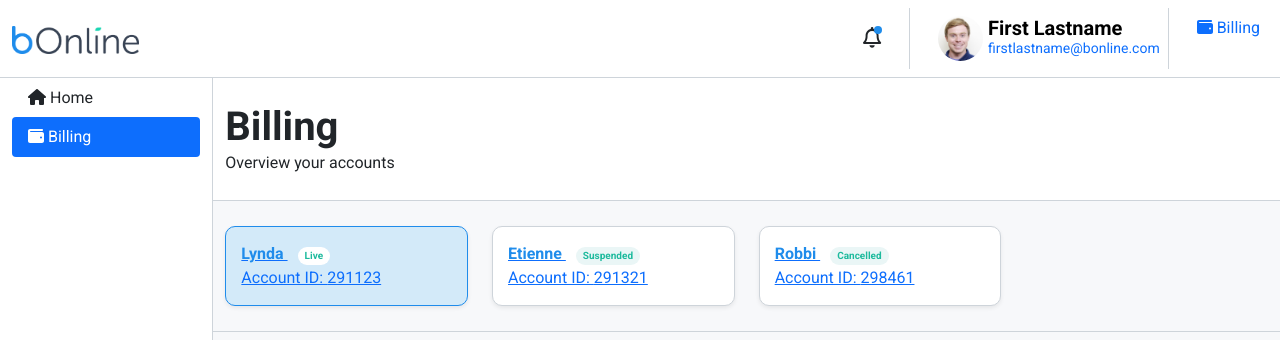
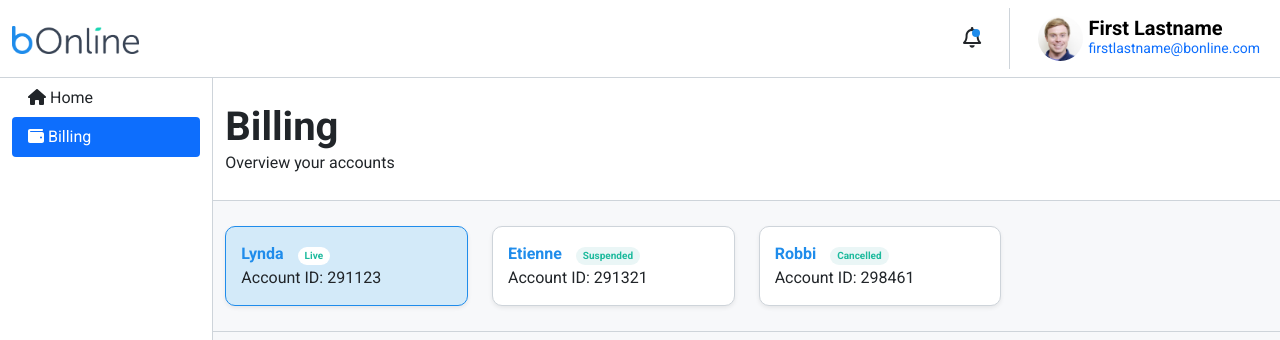
Before and after one commit to Benybodipo/VueJs-single-page-assessment, a Vue app: page /billing/291123 in a window 1280 px wide. Shown: the top 340 px of the page. Built offline with nearby package versions, Linux system fonts and the light colour scheme; no server answers; data requests are answered from the project's data file.

Commit message:
Made navbar responsive

```diff
--- a/src/assets/css/main.css
+++ b/src/assets/css/main.css
@@ -42,13 +42,18 @@ header {
     color: inherit;
 }
 
-.notification .nav-link::before
+.notification .nav-link .bell-container
+{
+    position: relative;
+}
+
+.notification .nav-link .bell-container::before
 {
     content: '';
     display: inline-block;
     position: absolute;
     top: 3px;
-    right: 7px;
+    right: 1px;
     width: 8px;
     height: 8px;
     background-color: var(--blue);
@@ -168,6 +173,14 @@ aside .list-group-item a
     border-radius: 10px;
     background: #fff;
 
+}
+
+.account a
+{
+    text-decoration: none;
+}
+.account a p {
+    color: #212529;
 }
 
 .account .status
@@ -295,3 +308,38 @@ aside .list-group-item a
     transform: rotate(90deg);
     font-size: 19px;
 }
+
+
+@media screen and (max-width: 768px)
+{
+    .nav-item {
+        border: none;
+
+    }
+
+    .nav-link
+    {
+        text-align: left;
+    }
+
+    .nav-item.notification a
+    {
+        font-size: inherit;
+    }
+    .nav-item.notification
+    {
+        justify-content:flex-start;
+        padding-left: 20px;
+
+    }
+    .nav-item.notification span:nth-child(2)
+    {
+        display: inline-block !important;
+        margin-left: 10px;
+    }
+
+    .nav-item.profile
+    {
+        float: left;
+    }
+}
--- a/src/components/Navbar.vue
+++ b/src/components/Navbar.vue
@@ -10,12 +10,7 @@
             </button>
             <div class="collapse navbar-collapse" id="navbarColor01">
               <ul class="navbar-nav ms-auto flex-nowrap">
-                <li class="nav-item notification pr-3">
-                  <a class="nav-link active" aria-current="page" href="#">
-                    <fa :icon="['far', 'bell']" class="bell"/>
-                  </a>
-                </li>
-                <li class="nav-item profile">
+                <li class="nav-item profile d-none d-xs-block d-sm-block d-block d-lg-none">
                   <a class="nav-link clearfix profile-link pl-2" href="#">
                     <img :src="profileImg" alt="">
                     <div class="profile-info">
@@ -24,8 +19,25 @@
                     </div>
                   </a>
                 </li>
-                <li class="nav-item profile d-none d-sm-block " v-if="accounts">
-                  <router-link class="nav-link" :to="{path: ('/billing/'+ accounts[0].account_id)}" aria-current="true">
+                <li class="nav-item notification pr-3">
+                  <a class="nav-link active" aria-current="page" href="#">
+                    <span class="bell-container">
+                      <fa :icon="['far', 'bell']" class="bell"/>
+                    </span>
+                    <span class="d-none d-xs-block d-sm-block d-lg-none" >Notifications</span>
+                  </a>
+                </li>
+                <li class="nav-item profile d-xs-none d-sm-none d-md-none d-lg-block">
+                  <a class="nav-link clearfix profile-link pl-2" href="#">
+                    <img :src="profileImg" alt="">
+                    <div class="profile-info">
+                      <h5 class="m-0 name">First Lastname</h5>
+                      <small class="email">firstlastname@bonline.com</small>
+                    </div>
+                  </a>
+                </li>
+                <li class="nav-item profile d-none d-sm-block d-lg-none" v-if="accounts">
+                  <router-link class="nav-link" :to="{path: ('/billing/'+ accounts[0].account_id)}" style="color:inherit;">
                     <fa :icon="['fas', 'wallet']" />
                     Billing
                   </router-link>
```
